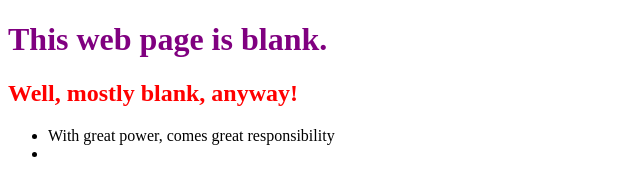
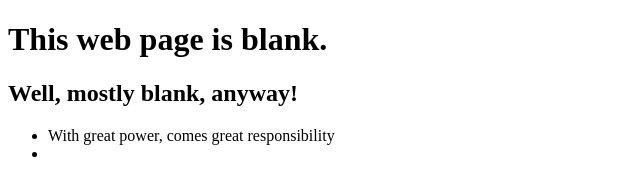
Before and after one commit to ADPikuleva/0main_openSAP_repo, a plain HTML site: page index.html in a window 1280 px wide. Shown: the whole page, without its empty margins (0-640 px from the left). Drawn offline with Linux system fonts and the light colour scheme.

Commit message:
remove styles from both headers

```diff
--- a/index.html
+++ b/index.html
@@ -6,8 +6,8 @@
 	<LINK href="styles.css" rel="stylesheet" type="text/css" >
 	</head>
 	<body>
-		<h1 style="color:purple">This web page is blank.</h1>
-		<h2 style="color:red">Well, mostly blank, anyway!</h2>
+		<h1>This web page is blank.</h1>
+		<h2>Well, mostly blank, anyway!</h2>
 		<ul>
 			<li>With great power, comes great responsibility</li>
 			<li></li>
```
